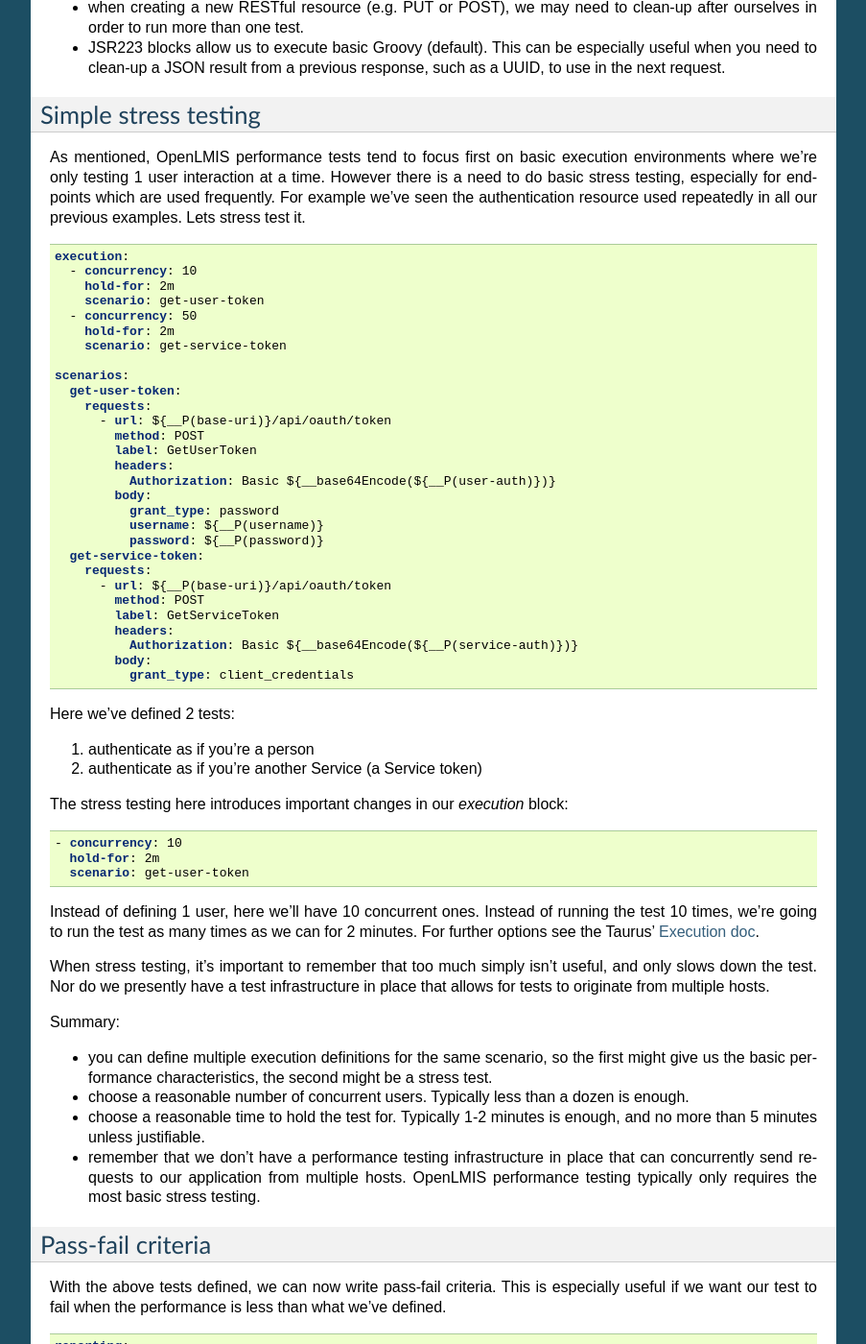
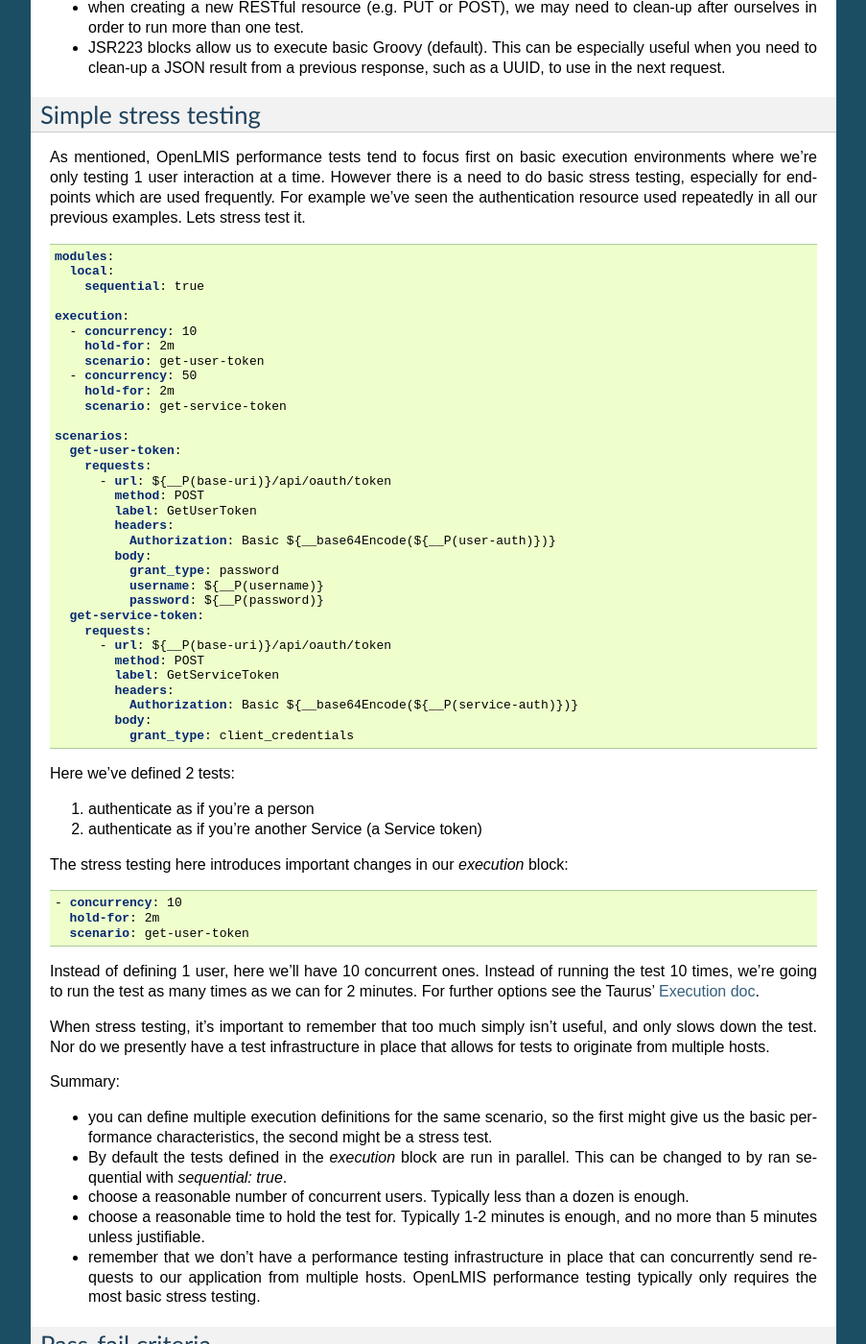
Before and after one commit to OpenLMIS/openlmis-ref-distro, a Sphinx documentation site: the page built from docs/source/conventions/performance.rst, in a window 1280 px wide and 1400 px high, scrolled down 3446 px. Shown: the whole window at 96% size, without its empty margins (198-1101 px from the left). Built offline with Sphinx 7.4.7, drawn with Linux system fonts in a browser that asks for light colours; pages that are not in the unit, such as notebooks, are missing from menus.

Commit message:
OLMIS-2812, add sequential performance testing example

```diff
--- a/docs/source/conventions/performance.rst
+++ b/docs/source/conventions/performance.rst
@@ -239,6 +239,9 @@ used repeatedly in all our previous examples.  Lets stress test it.
 
 .. code-block:: yaml
 
+  modules:
+    local:
+      sequential: true
 
   execution:
     - concurrency: 10
@@ -297,6 +300,8 @@ Summary:
 - you can define multiple execution definitions for the same scenario, so the
   first might give us the basic performance characteristics, the second might
   be a stress test.
+- By default the tests defined in the `execution` block are run in parallel.
+  This can be changed to by ran sequential with `sequential: true`.
 - choose a reasonable number of concurrent users.  Typically less than a dozen
   is enough.
 - choose a reasonable time to hold the test for.  Typically 1-2 minutes is
```
